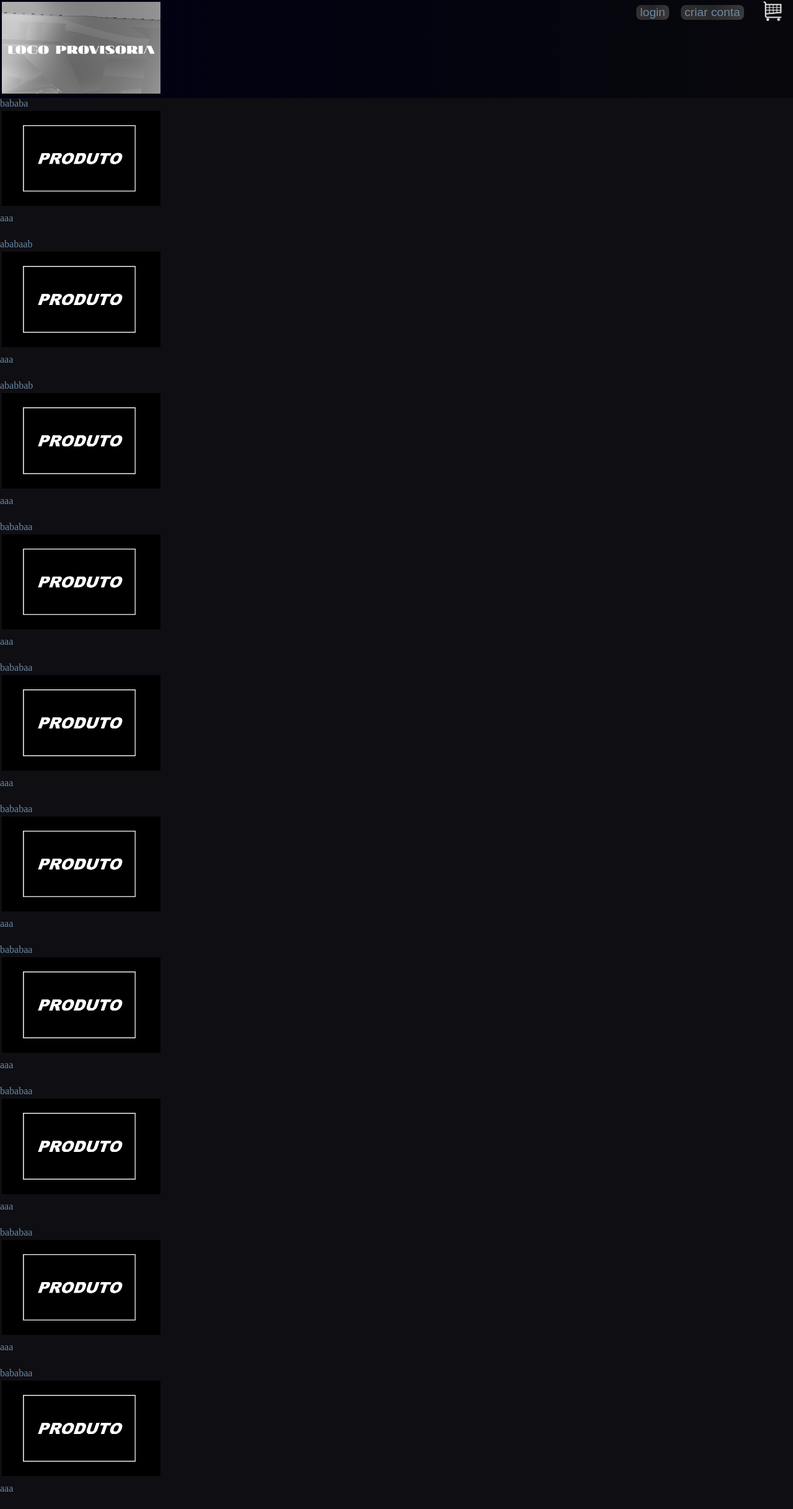
After one commit to DANIELKENTARO/3-ano-analise, a PHP site: page /carrinho.html in a window 1280 px wide. The commit adds this page. Shown: the whole page at 62% size. Run offline with PHP 8.4, Linux system fonts and the light colour scheme.

Commit message:
Add files via upload

```diff
--- /dev/null
+++ b/carrinho.html
@@ -0,0 +1,93 @@
+<!DOCTYPE html>
+<html lang="pt-br">
+<head>
+    <meta charset="UTF-8">
+    <meta name="viewport" content="width=device-width, initial-scale=1.0">
+    <title></title>
+    <link rel="stylesheet" href="css/style.css">
+</head>
+<body>
+    <header>
+        <div class="menu">
+            <div>
+            <a href="index.html">
+                <li><img src="img/logo.png" class="imglogo" id="img1"></li>
+            </a>
+            </div>
+<div class="login">
+<button><a href="login.html">login</a></button>
+<button href="#"><a href="#">criar conta</a></button>
+    <div class="carrinho">
+<a href="carrinho.html">
+    <img src="img/imagem_2024-02-29_113746222-removebg-preview.png" alt="Google (Noto Color Emoji - Unicode 15.1)" id="img2">
+</a>
+    </div>
+    </header>
+    <main>
+        <div class="carrinho">
+            <div class="carrinho_produtos">
+
+                <div class="flex_carrinho">
+                    <label for="carrinho1">bababa</label>
+                    <img src="img/Sem título.png" alt="aaaa" id="img1">
+                    <div class="bloco1" id="carrinho1">aaa</div>
+                </div>
+
+                <div class="flex_carrinho">
+                    <label for="carrinho2">ababaab</label>
+                    <img src="img/Sem título.png" alt="aaaa" id="img1">
+                    <div class="bloco2" id="carrinho2">aaa</div>
+                </div>
+
+                <div class="flex_carrinho">
+                    <label for="carrinho3">ababbab</label>
+                    <img src="img/Sem título.png" alt="aaaa" id="img1">
+                    <div class="bloco3" id="carrinho3">aaa</div>
+                </div>
+
+                <div class="flex_carrinho">
+                    <label for="carrinho4">bababaa</label>
+                    <img src="img/Sem título.png" alt="aaaa" id="img1">
+                    <div class="bloco4" id="carrinho4">aaa</div>
+                </div>
+                <div class="flex_carrinho">
+                    <label for="carrinho5">bababaa</label>
+                    <img src="img/Sem título.png" alt="aaaa" id="img1">
+                    <div class="bloco4" id="carrinho5">aaa</div>
+                </div>
+
+                <div class="flex_carrinho">
+                    <label for="carrinho6">bababaa</label>
+                    <img src="img/Sem título.png" alt="aaaa" id="img1">
+                    <div class="bloco4" id="carrinho6">aaa</div>
+                </div>
+
+                    <div class="flex_carrinho">
+                    <label for="carrinho7">bababaa</label>
+                    <img src="img/Sem título.png" alt="aaaa" id="img1">
+                    <div class="bloco4" id="carrinho7">aaa</div>
+                </div>
+
+                <div class="flex_carrinho">
+                    <label for="carrinho8">bababaa</label>
+                    <img src="img/Sem título.png" alt="aaaa" id="img1">
+                    <div class="bloco4" id="carrinho8">aaa</div>
+                </div>
+
+                <div class="flex_carrinho">
+                    <label for="carrinho9">bababaa</label>
+                    <img src="img/Sem título.png" alt="aaaa" id="img1">
+                    <div class="bloco4" id="carrinho9">aaa</div>
+                </div>
+
+                <div class="flex_carrinho">
+                    <label for="carrinho10">bababaa</label>
+                    <img src="img/Sem título.png" alt="aaaa" id="img1">
+                    <div class="bloco4" id="carrinho10">aaa</div>
+                </div>
+
+            </div>
+        </div>
+    </main>
+</body>
+</html>
--- a/index.html
+++ b/index.html
@@ -11,7 +11,9 @@
     <header>
         <div class="menu">
             <div>
+            <a href="index.html">
                 <li><img src="img/logo.png" class="imglogo" id="img1"></li>
+            </a>
             </div>
 <div class="login">
 <button><a href="login.html">login</a></button>
--- a/style.css
+++ b/style.css
@@ -209,3 +209,13 @@ li #p1 img{
    flex-direction: row;
    padding-top: 1vh;
 }
+.carrinho_produtos{
+    background-color: #0e0e13;
+    display: flex;
+    flex-direction: column;
+    text-align: justify;
+}
+.flex_carrinho{
+    display: flex;
+    flex-direction: column;
+}
```
